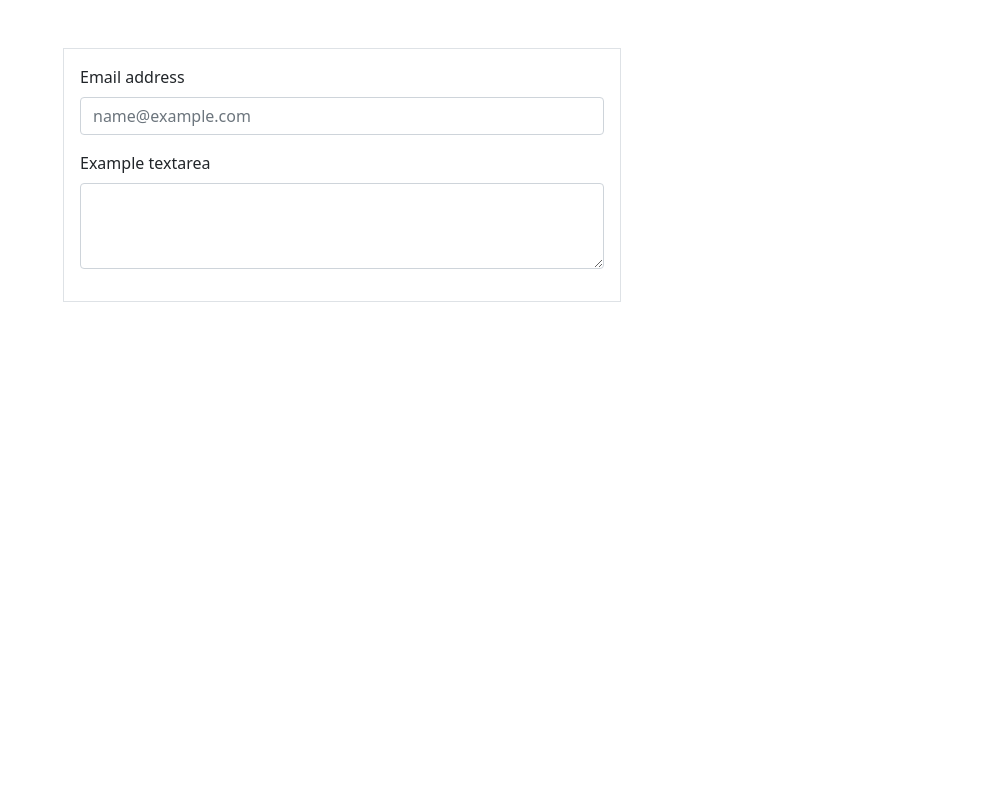
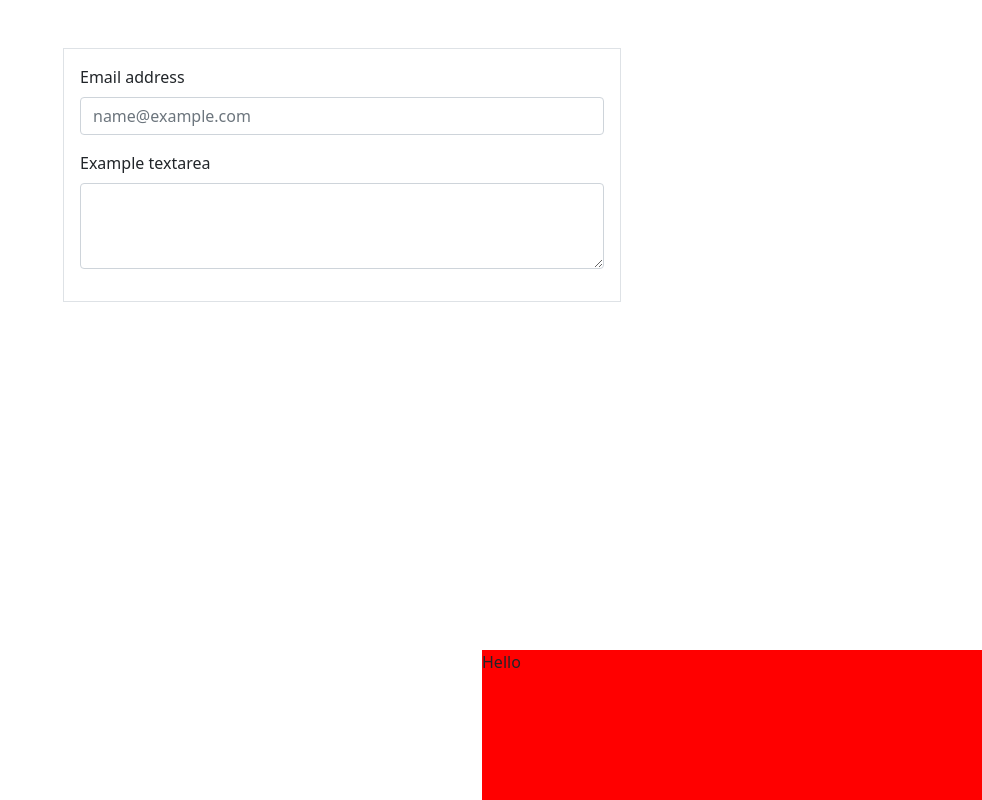
Before and after one commit to Pacman766/my-app, a React (Create React App) app: page / in a window 1280 px wide. Shown: the whole page, without its empty margins (298-1280 px from the left). Built offline with nearby package versions, Linux system fonts and the light colour scheme.

Commit message:
add portal in App

```diff
--- a/src/App.js
+++ b/src/App.js
@@ -1,34 +1,39 @@
 import React, { Component } from 'react';
+import ReactDOM from 'react-dom';
 import { Container } from 'react-bootstrap';
 import './App.css';
 
 class Form extends Component {
-  //   myRef = React.createRef();
-
-  //   componentDidMount() {
-  //     this.myRef.current.focus();
-  //   }
-
-  setInpuRef = (elem) => {
-    this.myRef = elem;
+  state = {
+    advOpen: false, // state for portal
   };
 
-  focusFirstTI = () => {
-    if (this.myRef) {
-      this.myRef.focus();
-    }
+  // opening portal after 3sec
+  componentDidMount() {
+    setTimeout(this.handleClick, 3000);
+  }
+
+  // setting opposit state for portal
+  handleClick = () => {
+    this.setState(({ advOpen }) => ({
+      advOpen: !advOpen,
+    }));
   };
 
   render() {
     return (
       <Container>
-        <form className="w-50 border mt-5 p-3 m-auto">
+        <form
+          // open and close portal on click
+          onClick={this.handleClick}
+          className="w-50 border mt-5 p-3 m-auto"
+          style={{ overflow: 'hidden', position: 'relative' }}
+        >
           <div className="mb-3">
             <label htmlFor="exampleFormControlInput1" className="form-label">
               Email address
             </label>
             <input
-              ref={this.setInpuRef}
               type="email"
               className="form-control"
               id="exampleFormControlInput1"
@@ -40,18 +45,49 @@
               Example textarea
             </label>
             <textarea
-              onClick={this.focusFirstTI}
               className="form-control"
               id="exampleFormControlTextarea1"
               rows="3"
             ></textarea>
           </div>
+          {/* if advOpen - clicked - show portal */}
+          {this.state.advOpen ? (
+            <Portal>
+              <Msg />
+            </Portal>
+          ) : null}
         </form>
       </Container>
     );
   }
 }
 
+// create portal
+const Portal = (props) => {
+  const node = document.createElement('div');
+  document.body.appendChild(node);
+
+  return ReactDOM.createPortal(props.children, node);
+};
+
+// create msg in portal with styles
+const Msg = () => {
+  return (
+    <div
+      style={{
+        width: '500px',
+        height: '150px',
+        backgroundColor: 'red',
+        position: 'absolute',
+        right: '0',
+        bottom: '0',
+      }}
+    >
+      Hello
+    </div>
+  );
+};
+
 function App() {
   return <Form />;
 }
```
